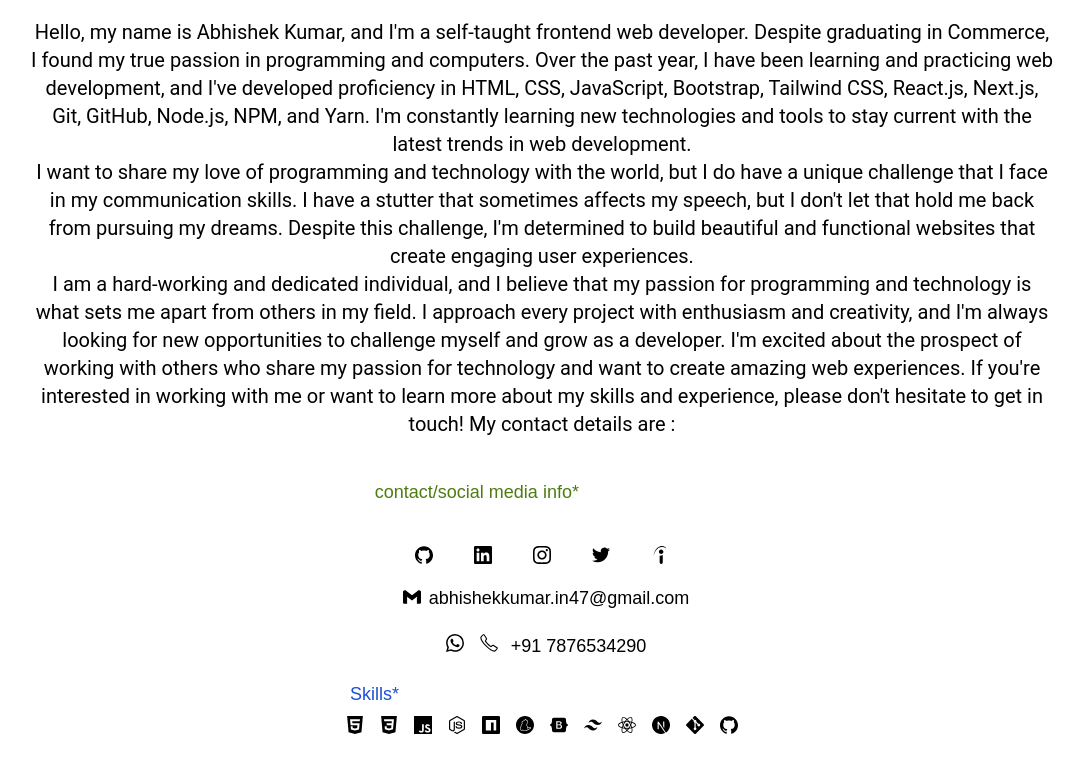
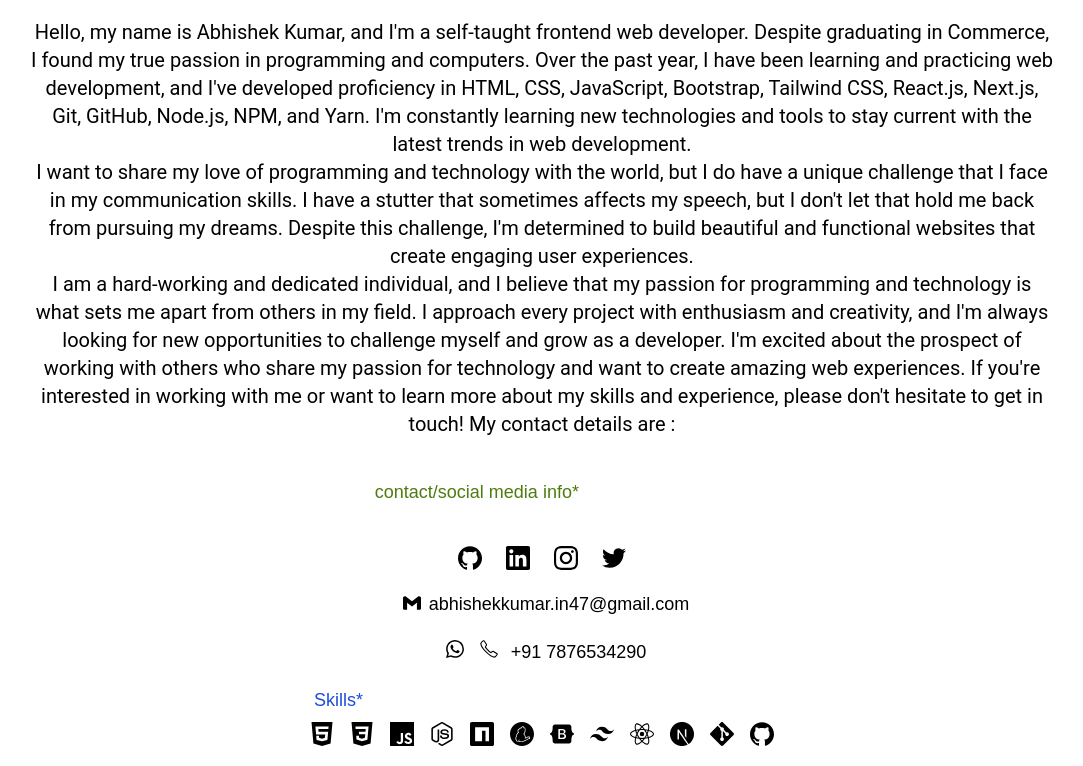
Before and after one commit to abhishekDev047/Abhishek-Kumar, a Next.js app: page /components/about in a window 1280 px wide. Shown: the part 830-1596 px from the top of the page, without its empty margins (98-1181 px from the left). Built offline with nearby package versions, Linux system fonts and the light colour scheme.

Commit message:
everythin is done and working fine

```diff
--- a/src/pages/components/about.js
+++ b/src/pages/components/about.js
@@ -33,18 +33,18 @@ I am a hard-working and dedicated individual, and I believe that my passion for
           <div className='text-lg '>
           <p className='font-medium mt-5 relative left-3 text-blue-700'> Skills*</p>
           <p className='flex flex-row flex-wrap'>
-          <span className="m-2 text-lg"><SiHtml5 /></span>
-          <span className="m-2 text-lg"><SiCss3 /></span>
-          <span className="m-2 text-lg"><SiJavascript /></span>
-          <span className="m-2 text-lg"><SiNodedotjs /></span>
-          <span className="m-2 text-lg"><SiNpm /></span>
-          <span className="m-2 text-lg"><SiYarn /></span>
-          <span className="m-2 text-lg"><SiBootstrap /></span>
-          <span className="m-2 text-lg"><SiTailwindcss /></span>
-          <span className="m-2 text-lg"><SiReact /></span>
-          <span className="m-2 text-lg"><SiNextdotjs /></span>
-          <span className="m-2 text-lg"><SiGit /></span>
-          <span className="m-2 text-lg"><SiGithub /></span>
+          <span className="m-2 text-lg lg:text-2xl"><SiHtml5 /></span>
+          <span className="m-2 text-lg lg:text-2xl"><SiCss3 /></span>
+          <span className="m-2 text-lg lg:text-2xl"><SiJavascript /></span>
+          <span className="m-2 text-lg lg:text-2xl"><SiNodedotjs /></span>
+          <span className="m-2 text-lg lg:text-2xl"><SiNpm /></span>
+          <span className="m-2 text-lg lg:text-2xl"><SiYarn /></span>
+          <span className="m-2 text-lg lg:text-2xl"><SiBootstrap /></span>
+          <span className="m-2 text-lg lg:text-2xl"><SiTailwindcss /></span>
+          <span className="m-2 text-lg lg:text-2xl"><SiReact /></span>
+          <span className="m-2 text-lg lg:text-2xl"><SiNextdotjs /></span>
+          <span className="m-2 text-lg lg:text-2xl"><SiGit /></span>
+          <span className="m-2 text-lg lg:text-2xl"><SiGithub /></span>
 
 
           </p>
--- a/src/pages/components/contact.js
+++ b/src/pages/components/contact.js
@@ -1,17 +1,16 @@
 import Link from 'next/link';
 import React from 'react';
 import {} from "react-icons/fc";
-import {SiGithub,SiLinkedin,SiInstagram,SiTwitter,SiIndeed,SiGmail} from "react-icons/si";
+import {SiGithub,SiLinkedin,SiInstagram,SiTwitter,SiGmail} from "react-icons/si";
 
 const Contact = () => {
   return (
     <div className='items-center p-5 flex flex-col '>
-    <div className='flex flex-row justify-between items-center p-5 w-full h-full '>
-      <Link className='hover:text-blue-700' target='blank' href={'https://github.com/abhishekDev047'}>  <SiGithub/></Link>
-      <Link className='hover:text-blue-700' target='blank' href={''}> <SiLinkedin/>  </Link>
-      <Link className='hover:text-blue-700' target='blank' href={'https://www.instagram.com/ab_hish_ek_1/'}> <SiInstagram/> </Link>
-      <Link className='hover:text-blue-700' target='blank' href={''}> <SiTwitter/> </Link>
-      <Link className='hover:text-blue-700' target='blank' href={''}> <SiIndeed/> </Link>
+    <div className='flex flex-row justify-center items-center p-5 w-full h-full '>
+      <Link className='hover:text-blue-700 mx-3 lg:text-2xl text-lg' target='blank' href={'https://github.com/abhishekDev047'}>  <SiGithub/></Link>
+      <Link className='hover:text-blue-700 mx-3 lg:text-2xl text-lg' target='blank' href={'https://linkedin.com/abhishek-kuamr-080086241'}> <SiLinkedin/>  </Link>
+      <Link className='hover:text-blue-700 mx-3 lg:text-2xl text-lg' target='blank' href={'https://www.instagram.com/ab_hish_ek_1/'}> <SiInstagram/> </Link>
+      <Link className='hover:text-blue-700 mx-3 lg:text-2xl text-lg' target='blank' href={'https://twitter.com/abhishek_dev_47'}> <SiTwitter/> </Link>
     </div>
  <div className='flex flex-row my-auto'>
    <p className='mt-1 mx-2'> <SiGmail/></p> <p>abhishekkumar.in47@gmail.com</p>
--- a/src/pages/components/proitems.js
+++ b/src/pages/components/proitems.js
@@ -1,4 +1,4 @@
-import Image from 'next/image';
+
 import Link from 'next/link';
 import React from 'react';
 import { CgWebsite } from "react-icons/cg";
@@ -10,6 +10,7 @@ const Proitems = ({title, desc, techno, link, code, type, src, key}) => {
     <div className='pro text-lg md:w-1/2 px-5 py-5 flex flex-col' key={key}>
         <div>
             <img
+            className=' rounded-lg'
             src={src}
             alt={title}
              />
@@ -18,20 +19,20 @@ const Proitems = ({title, desc, techno, link, code, type, src, key}) => {
         <div className='text-center flex flex-col'>
             <p className='text-2xl'>{title}</p>
             <p> {desc}</p>
-            <p> {type} ,app made with {techno} </p>
+            <p className='text-sm '> {type} made with {techno} </p>
             <div className='flex flex-row flex-wrap h-10'>
               <p className='mx-2'>
-              <i className='text-sm md:text-base'>visit site here</i>
+              <i className='text-xs md:text-base'>visit site here</i>
                 <Link href={link}
-               className='hover:text-blue-700 inline-block text-base md:text-2xl md:mt-1'
+               className='hover:text-blue-700 inline-block text-base md:text-3xl md:mt-1'
                 target='blank'>
                     <CgWebsite/>
                 </Link>
                </p>
               <p className='mx-2'>
-              <i className='text-sm md:text-base'>source code here</i>
+              <i className='text-xs md:text-base'>source code here</i>
                 <Link href={code}
-                className='hover:text-blue-700 inline-block text-base md:text-2xl md:mt-1'
+                className='hover:text-blue-700 inline-block text-base md:text-3xl md:mt-1'
                 target='blank'>
                     <BsGithub/>
                 </Link>
--- a/src/pages/components/projects.js
+++ b/src/pages/components/projects.js
@@ -11,14 +11,18 @@ const Projects = () => {
       setData(proData);
   }, []);
 
-  return (<>
+  return (
+   <div className='flex flex-col px-auto'>
         <Head> <title>My Projects </title></Head>
-    <div className='flex flex-col sm:flex-row flex-wrap w-full '>
+    <div className='flex flex-col sm:flex-row flex-wrap w-full px-2'>
       {data.map((project)=>(
         <Proitems title={project.name} desc={project.description} techno={project.technologies} link={project.link} code={project.source} type={project.type} src={project.img} key={project.name}/>
       ))}
     </div>
-  </>
+    <div className='pro text-center'>
+      I am still working on some projects so when you visit here next time , you will spot some new projects.
+    </div>
+  </div>
   )
 }
 
```
